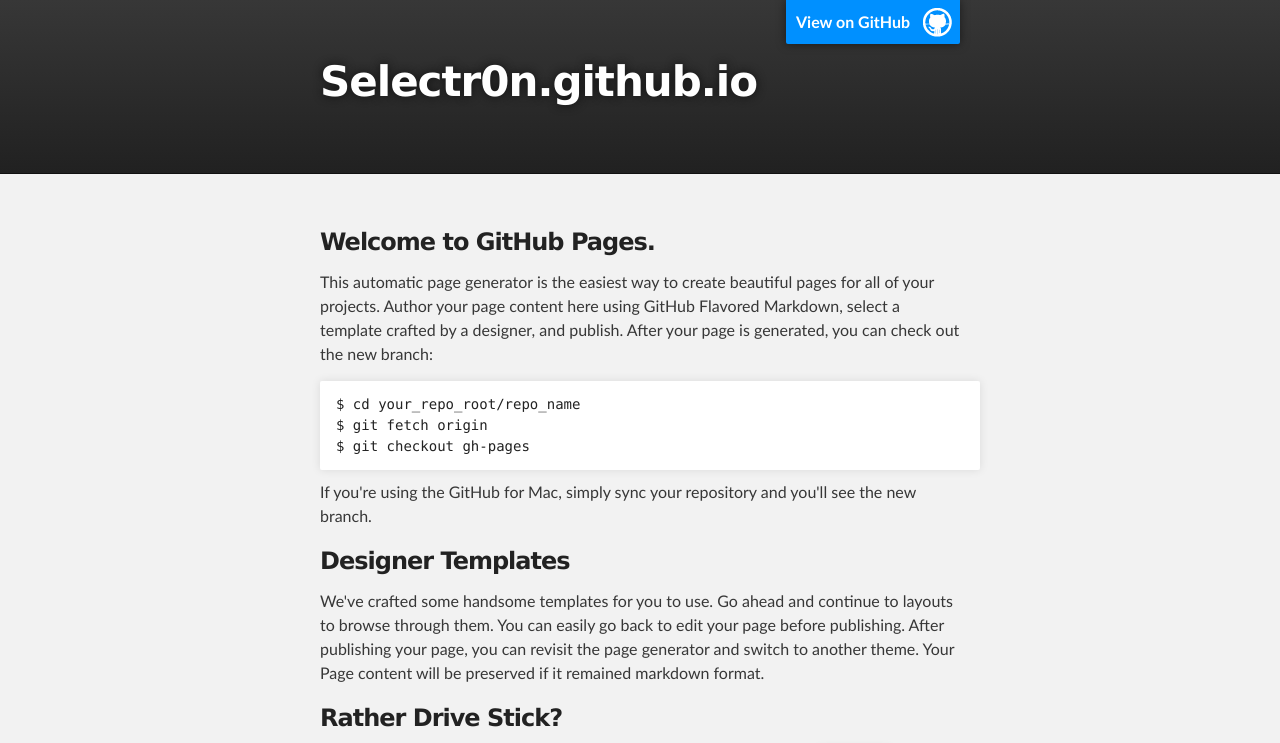
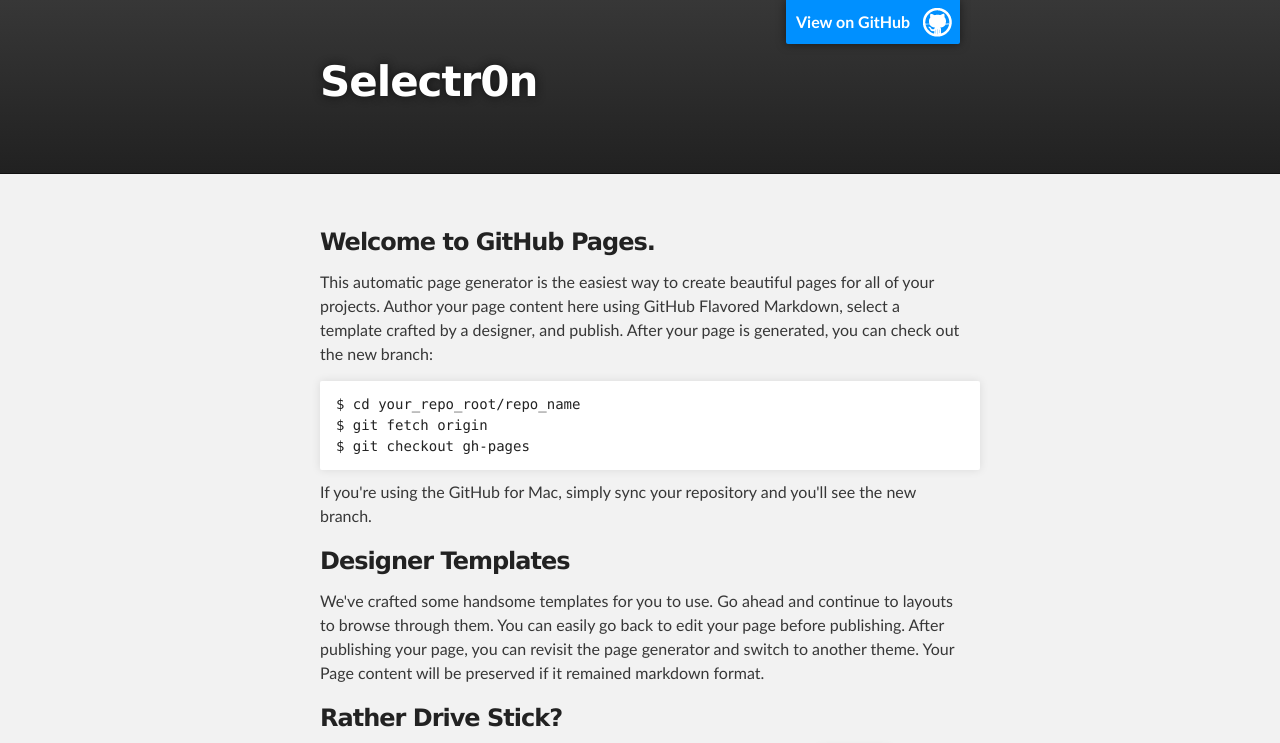
Before and after one commit to Selectr0n/selectr0n.github.io, a plain HTML site: page index.html in a window 1280 px wide. Shown: the top 743 px of the page. Drawn offline with Linux system fonts and the light colour scheme.

Commit message:
Update index.html

```diff
--- a/index.html
+++ b/index.html
@@ -18,7 +18,7 @@
         <header class="inner">
           <a id="forkme_banner" href="https://github.com/Selectr0n">View on GitHub</a>
 
-          <h1 id="project_title">Selectr0n.github.io</h1>
+          <h1 id="project_title">Selectr0n</h1>
           <h2 id="project_tagline"></h2>
 
         </header>
```
